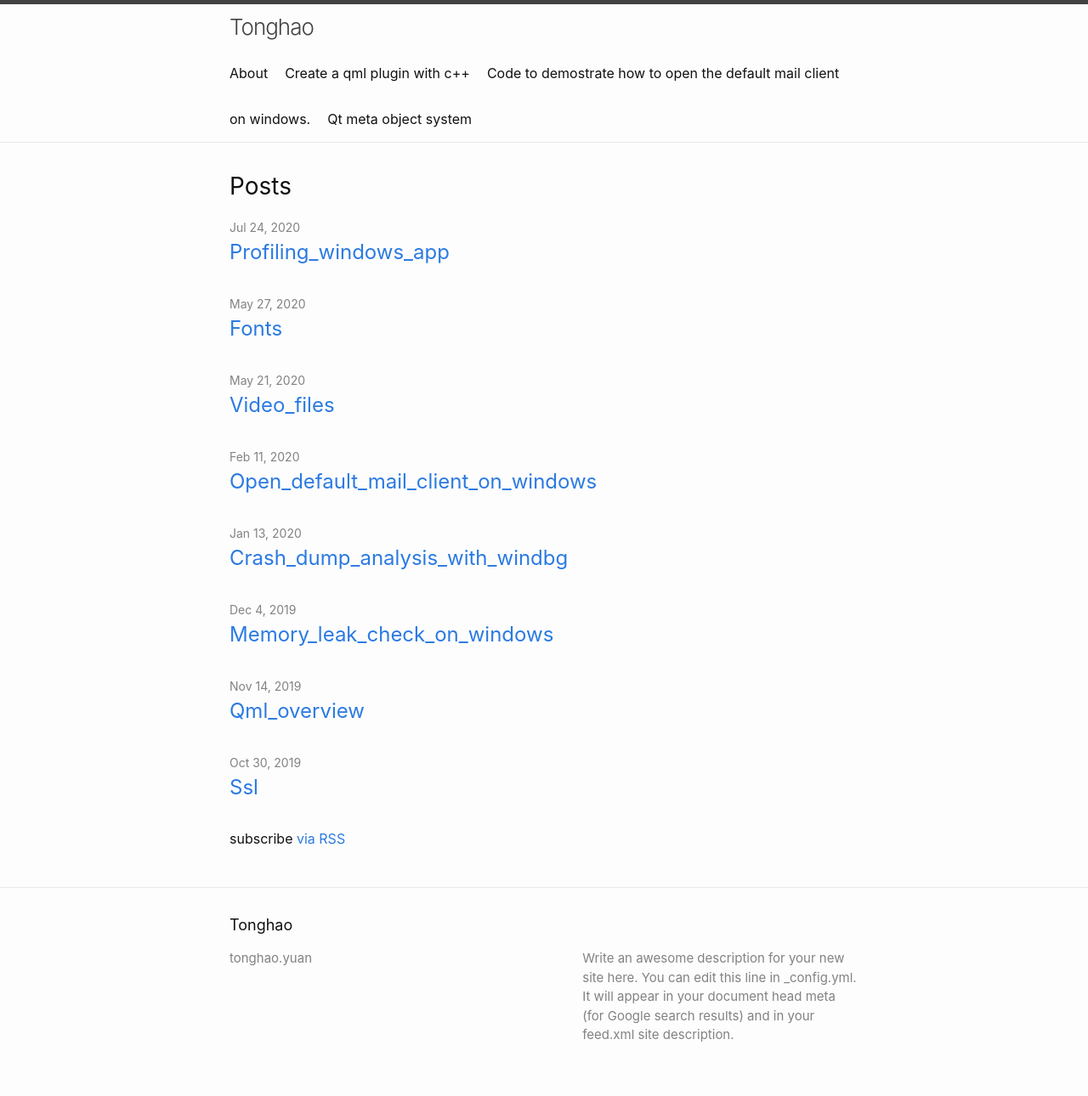
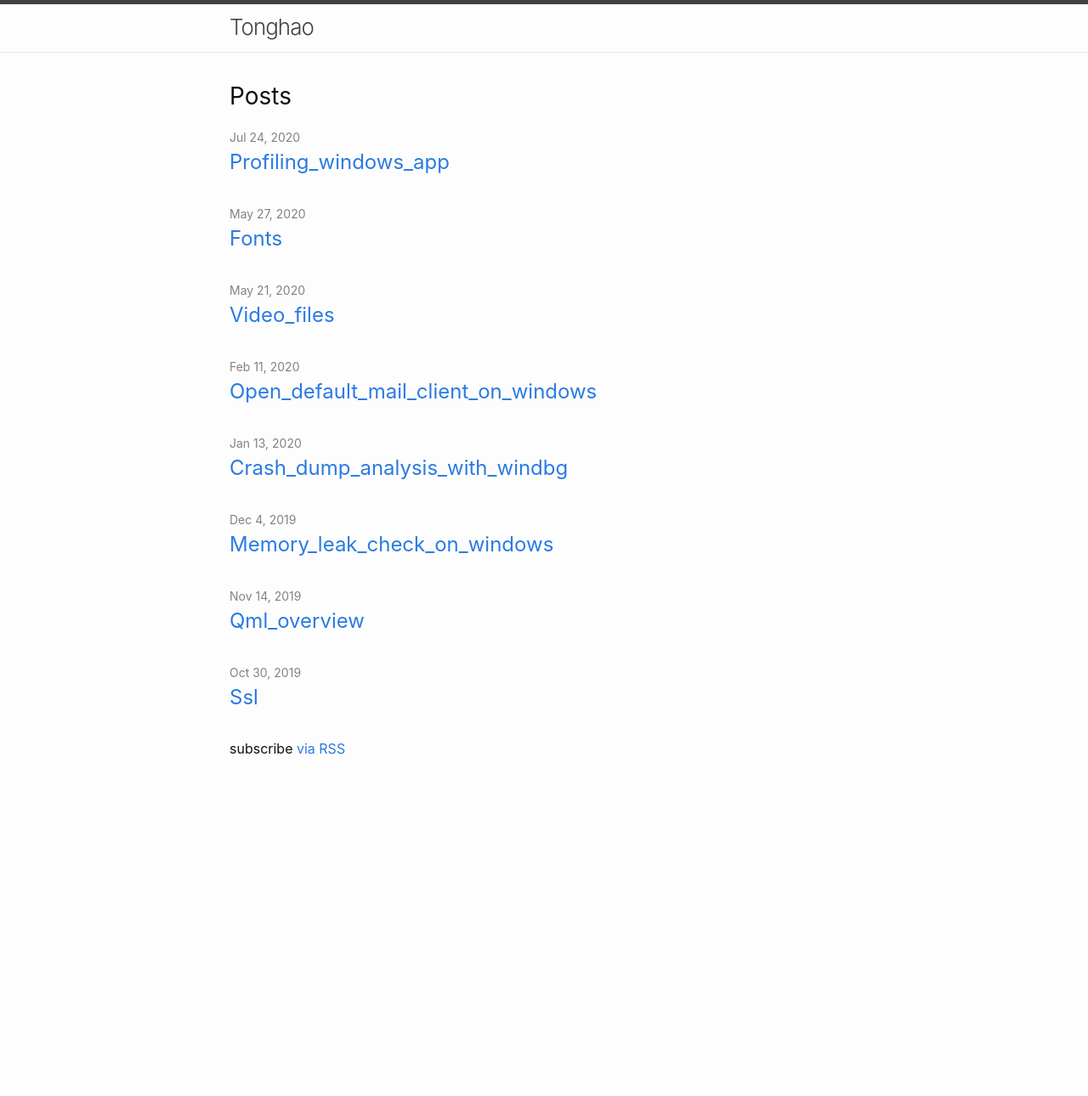
Before and after one commit to maidamai0/maidamai0.github.io, a Jekyll site: the page built from index.md, in a window 1280 px wide. Shown: the whole page at 85% size. Built offline with Jekyll 4.4.1, drawn with Linux system fonts in a browser that asks for light colours; after the commit the page ends 938 px from its top, so only the background shows below that; some of the changed lines change nothing that is shown.

Commit message:
feat: ✨ remove footer and some header pages

```diff
--- a/_config.yml
+++ b/_config.yml
@@ -15,8 +15,8 @@
 
 # If you want to link only specific pages in your header, uncomment
 # this and add the path to the pages in order as they should show up
-#header_pages:
-# - about.html
+header_pages:
+- about.html
 
 # Build settings
 theme: minima
--- a/_layouts/default.html
+++ b/_layouts/default.html
@@ -13,8 +13,6 @@
       </div>
     </main>
 
-    {%- include footer.html -%}
-
   </body>
 
 </html>
```
